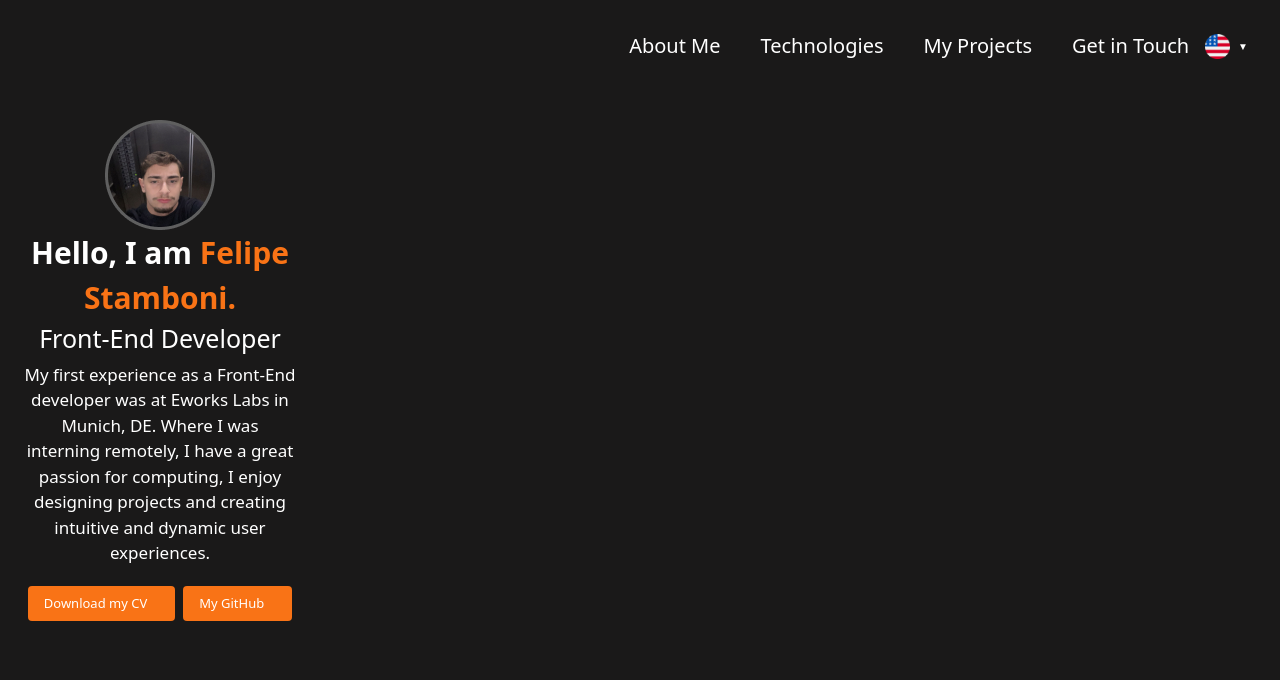
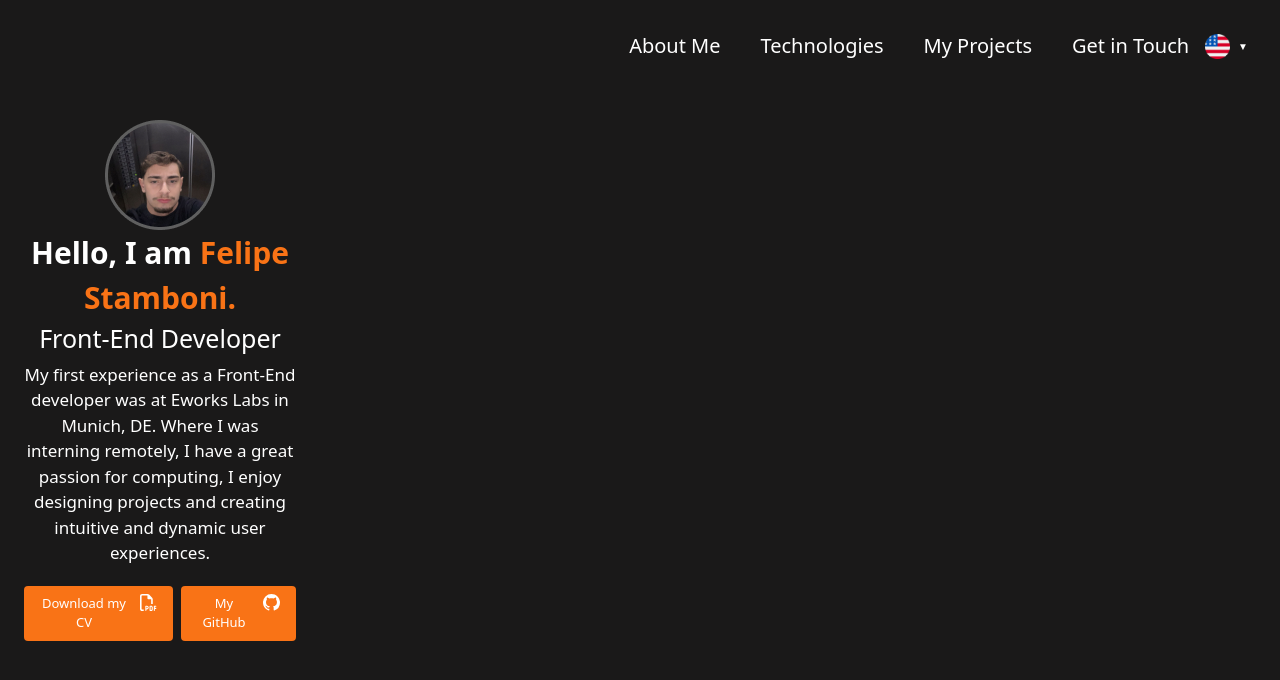
Before and after one commit to felipestambonidev/meuportifolioemnextjs, a Next.js app: page /en in a window 1280 px wide. Shown: the top 680 px of the page. Built offline with nearby package versions, Linux system fonts and the light colour scheme.

Commit message:
Add: Adicionei os icons nos botoes

```diff
--- a/components/menulateral/index.tsx
+++ b/components/menulateral/index.tsx
@@ -1,4 +1,6 @@
 import Image from "next/image";
+import { FaRegFilePdf } from "react-icons/fa6";
+import { VscGithubInverted } from "react-icons/vsc";
 
 
 export default function MenuLateral() {
@@ -25,13 +27,13 @@ export default function MenuLateral() {
           <button className="bg-orange-500 text-white lg:text-[13px] flex md:text-[12px] py-2 px-4 rounded">
             Download meu CV
             <div className="pl-3 justify-center text-[17px]">
-
+              <FaRegFilePdf />
             </div>
           </button>
           <button className="bg-orange-500 text-white py-2 lg:text-[13px] flex px-4 rounded">
             Meu GitHub
             <div className="pl-3 justify-center text-[17px]">
-
+              <VscGithubInverted />
             </div>
           </button>
         </div>
--- a/components/menulateralenglish/index.tsx
+++ b/components/menulateralenglish/index.tsx
@@ -1,4 +1,6 @@
 import Image from "next/image";
+import { FaRegFilePdf } from "react-icons/fa6";
+import { VscGithubInverted } from "react-icons/vsc";
 
 export default function MenuLateralEng() {
   return (
@@ -21,13 +23,13 @@ export default function MenuLateralEng() {
           <button className="bg-orange-500 text-white lg:text-[13px] flex md:text-[12px] py-2 px-4 rounded">
             Download my CV
             <div className="pl-3 justify-center text-[17px]">
-
+              <FaRegFilePdf />
             </div>
           </button>
           <button className="bg-orange-500 text-white py-2 lg:text-[13px] flex px-4 rounded">
             My GitHub
             <div className="pl-3 justify-center text-[17px]">
-
+              <VscGithubInverted />
             </div>
           </button>
         </div>
```
